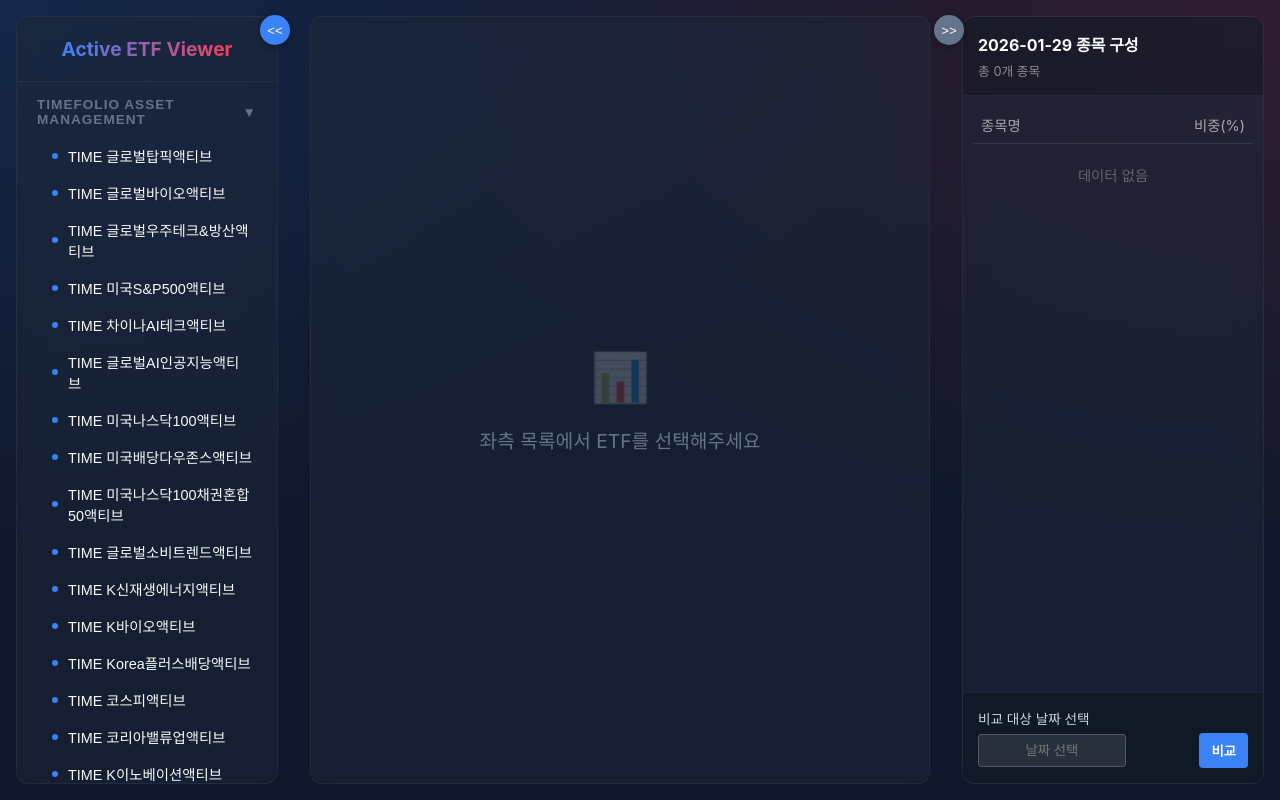
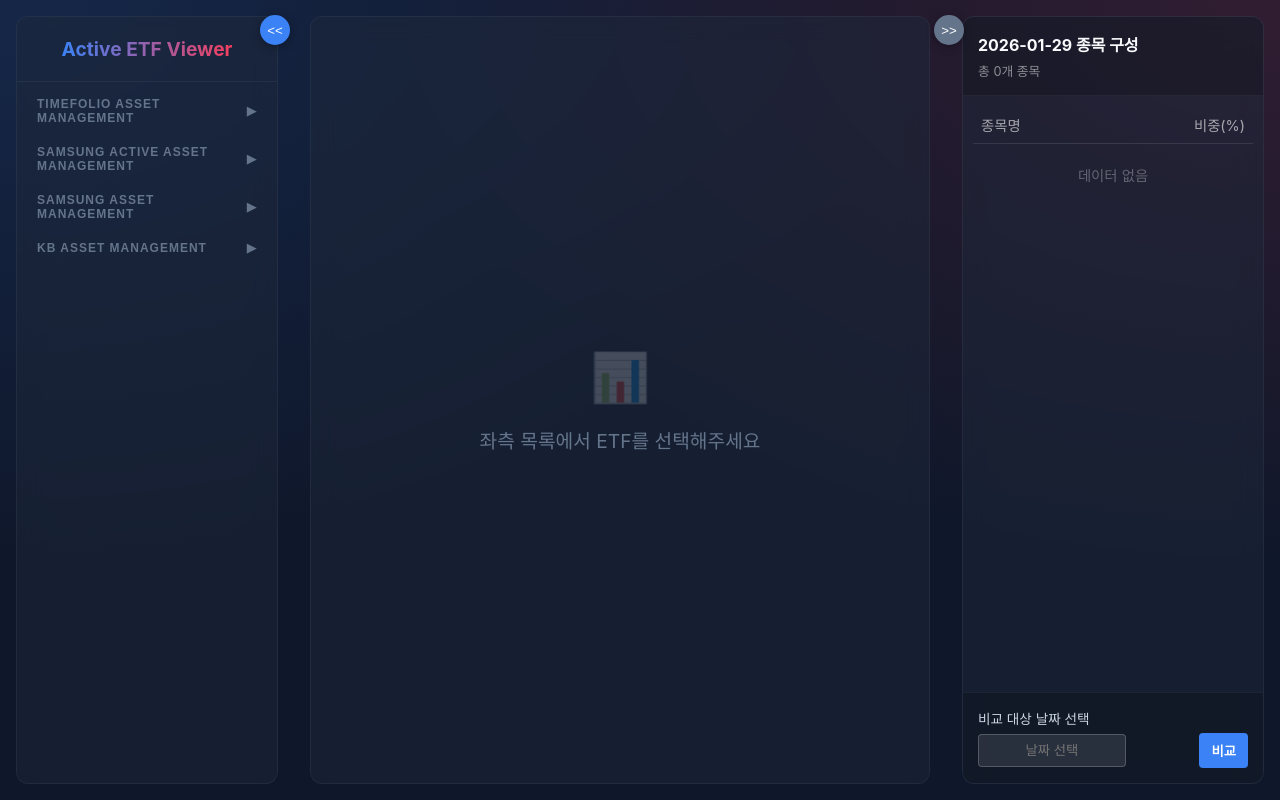
Before and after one commit to joonhochoi/activeetfs, a React (Vite) app in the folder app/: page / in a window 1280 px wide. Built offline with nearby package versions, Linux system fonts and the light colour scheme.

Commit message:
Fix log window truncation and collapse sidebar by default

```diff
--- a/app/src/components/Dashboard.tsx
+++ b/app/src/components/Dashboard.tsx
@@ -191,16 +191,21 @@
 
         window.addEventListener('resize', handleResize);
 
-        bindClickEvent();
+        // Delay binding to ensure chart instance/option is fully ready
+        const bindTimer = setTimeout(() => {
+            bindClickEvent();
+            handleResize(); // Ensure size is correct too
+        }, 300);
+
         // Initial fallback
-        const timer = setTimeout(handleResize, 100);
+        // const timer = setTimeout(handleResize, 100); // Replaced by bindTimer
 
         return () => {
-            clearTimeout(timer);
-            window.removeEventListener('resize', handleResize);
+            clearTimeout(bindTimer);
             if (resizeObserver) {
                 resizeObserver.disconnect();
             }
+            window.removeEventListener('resize', handleResize);
         };
     }, [isLogsOpen, holdings, seriesNames, highlightedSeries, viewStartDate, viewEndDate]);
 
@@ -208,13 +213,18 @@
         if (etfCode) {
             setInitialAnimationComplete(false); // Reset for new ETF
 
+            // Clean slate for new ETF to prevent ghost data
+            setHoldings([]);
+            setUpdateCandidates(new Set());
+            setAvailableDataDates(new Set());
+            setLogs([]); // Clear logs on switch
+
             // Mark initial animation as done after 1.5s
             const timer = setTimeout(() => {
                 setInitialAnimationComplete(true);
             }, 1500);
 
             loadHoldings();
-            setLogs([]); // Clear logs on switch
 
             return () => clearTimeout(timer);
         }
@@ -496,7 +506,14 @@
                 data: relevantDates,
                 triggerEvent: true // Enable clicking on axis labels
             },
-            yAxis: { type: 'value', min: (value: any) => Math.max(0, value.min - 5) },
+            yAxis: {
+                type: 'value',
+                min: (value: any) => Math.max(0, value.min - 5),
+                minInterval: 1, // Force integer steps
+                axisLabel: {
+                    formatter: (value: number) => value.toFixed(0)
+                }
+            },
             series: seriesNames.map((stockName) => {
                 const isHidden = hiddenSeries.has(stockName);
                 const isHighlighted = highlightedSeries === stockName;
@@ -865,7 +882,7 @@
                 borderRadius: '12px',
                 border: isLogsOpen ? '1px solid #334155' : 'none'
             }}>
-                <div style={{ padding: '15px', height: '100%', overflowY: 'auto', fontFamily: 'monospace', fontSize: '0.85rem' }}>
+                <div style={{ padding: '10px 15px 0px 15px', height: '100%', overflowY: 'auto', fontFamily: 'monospace', fontSize: '0.85rem' }}>
                     {logs.length === 0 && <div style={{ color: '#475569', textAlign: 'center', marginTop: '20px' }}>Metrics and logs will appear here...</div>}
                     {logs.map((log, idx) => {
                         if (log.type === 'analysis' && log.analysisData) {
@@ -951,6 +968,7 @@
                             </div>
                         );
                     })}
+                    <div style={{ height: '20px', minHeight: '20px', flexShrink: 0 }} />
                     <div ref={logsEndRef} />
                 </div>
             </div>
--- a/app/src/components/Sidebar.tsx
+++ b/app/src/components/Sidebar.tsx
@@ -8,7 +8,7 @@
 
 const Sidebar: React.FC<SidebarProps> = ({ onSelectEtf, favorites }) => {
     // Default to expanding the first manager
-    const [expandedManagers, setExpandedManagers] = React.useState<Set<string>>(new Set([activeEtfInfos.managers[0]?.id]));
+    const [expandedManagers, setExpandedManagers] = React.useState<Set<string>>(new Set());
 
     const toggleManager = (managerId: string) => {
         setExpandedManagers(prev => {
@@ -41,7 +41,7 @@
                                 display: 'flex',
                                 alignItems: 'center',
                                 justifyContent: 'space-between',
-                                fontSize: '0.85rem',
+                                fontSize: '0.75rem',
                                 textTransform: 'uppercase',
                                 letterSpacing: '1px',
                                 fontWeight: 600
@@ -67,7 +67,7 @@
                                                     border: 'none',
                                                     color: isFav ? '#fbbf24' : 'var(--text-color)', // Gold text for favorites
                                                     borderRadius: '8px',
-                                                    fontSize: '0.9rem',
+                                                    fontSize: '0.8rem',
                                                     display: 'flex',
                                                     alignItems: 'center',
                                                     gap: '10px',
@@ -78,15 +78,18 @@
                                                 onMouseEnter={(e) => (e.currentTarget.style.background = 'rgba(255,255,255,0.05)')}
                                                 onMouseLeave={(e) => (e.currentTarget.style.background = 'transparent')}
                                             >
+                                                {isFav ? (
+                                                    <span style={{ color: '#fbbf24', fontSize: '0.9rem', lineHeight: 1, marginRight: '-2px' }}>★</span>
+                                                ) : (
                                                     <span style={{
                                                         width: '6px',
                                                         height: '6px',
                                                         borderRadius: '50%',
-                                                    backgroundColor: isFav ? '#fbbf24' : 'var(--primary-color)',
+                                                        backgroundColor: 'var(--primary-color)',
                                                         flexShrink: 0
                                                     }} />
+                                                )}
                                                 {etf.name}
-                                                {isFav && <span>★</span>}
                                             </button>
                                         </li>
                                     );
```
Also changed, not shown: 2 other files (tests, documents, lock files or other folders). Lines whose indentation alone changed are shown as unchanged.
